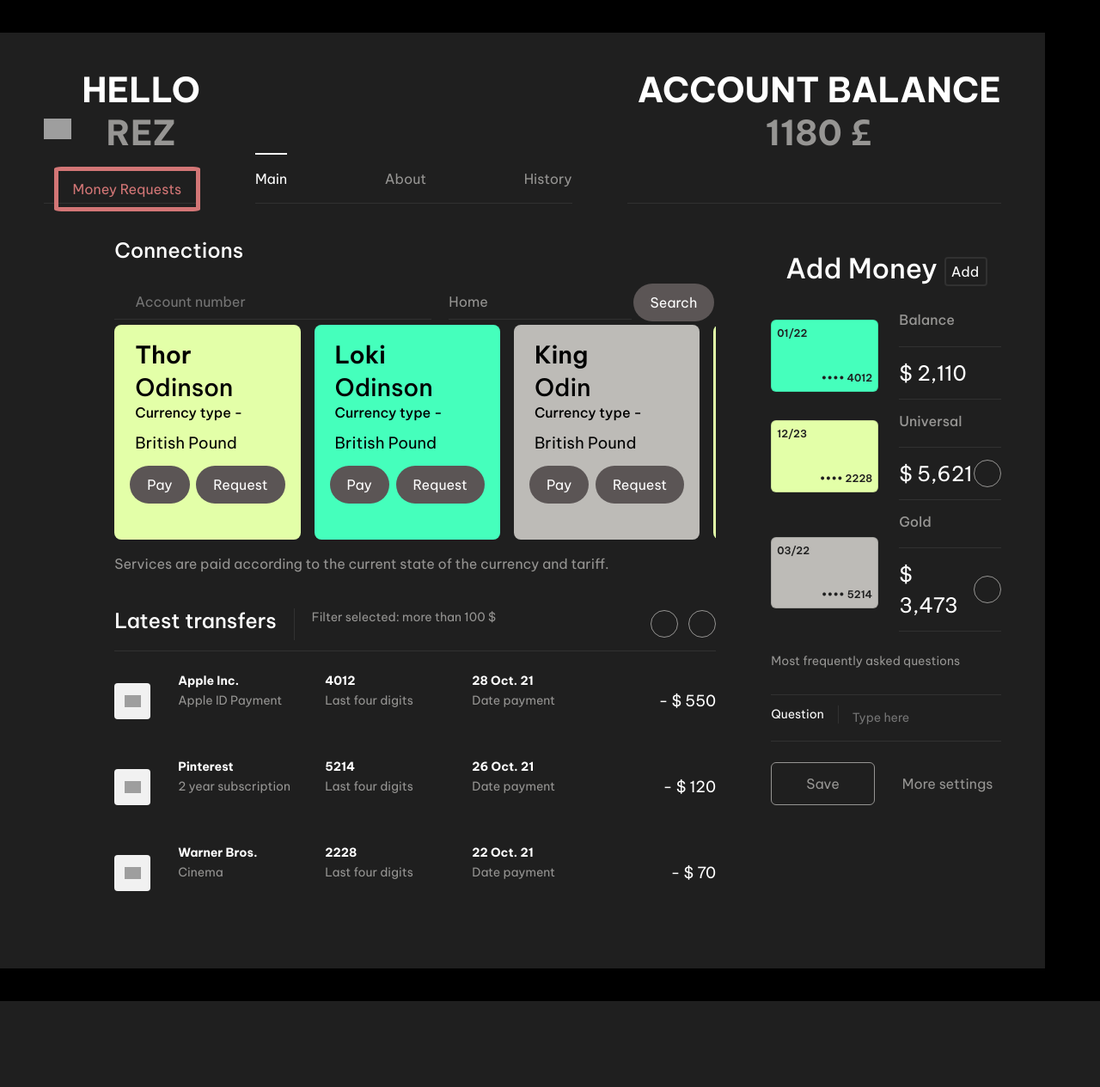
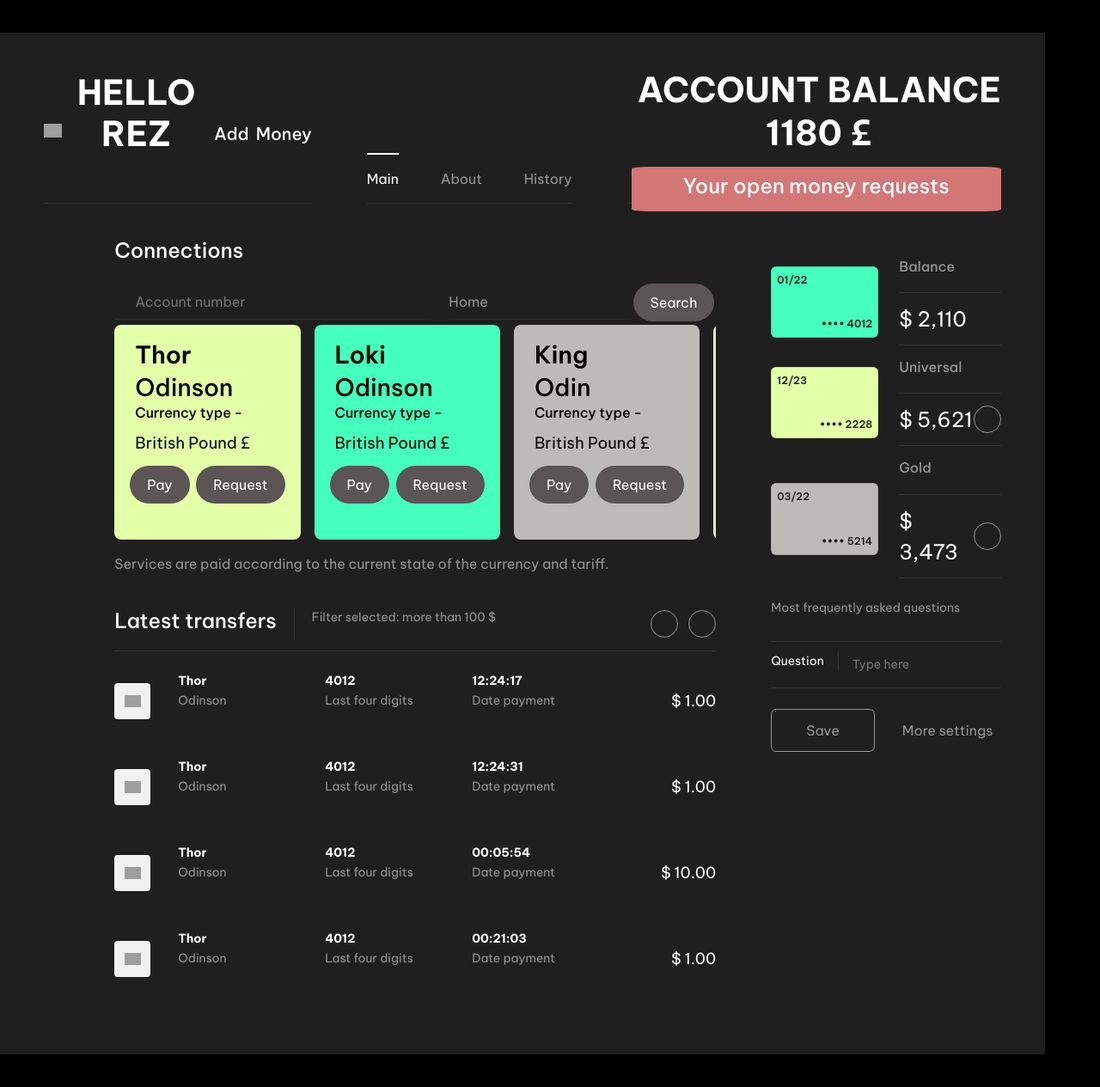
Before and after one commit to Rez27/webapps2024, a Django app: page /main/ in a window 1280 px wide. Shown: the whole page at 86% size. Before the commit the page ends 1165 px from the top, so only its background shows below. Run offline with Django 4.2, Linux system fonts and the light colour scheme; a user stored in the database is signed in; data comes from the database, SQL or seed files in the repository; both versions use the stored data as it was after the commit; data that the repository does not hold is empty; some libraries are stand-ins or nearby versions; grey boxes are pictures that could not be loaded.

Commit message:
Show recent received transactions on Main Page

```diff
--- a/payapp/views.py
+++ b/payapp/views.py
@@ -164,7 +164,7 @@ def main_page(request):
                 sender_profile = sender_user.payapp_profile
             except User.DoesNotExist:
                 return redirect('main_page')
-            print("This is sender_profile.bal",type(sender_profile.bal))
+            print("This is sender_profile.bal", type(sender_profile.bal))
             sender_profile.bal = float(sender_profile.bal)
             requested_amount = float(requested_amount)
 
@@ -191,6 +191,10 @@ def main_page(request):
     currency = user_profile.currency
     cur = get_currency_symbol(currency)
 
+    # To Show latest transactions
+    received_transactions = Transaction.objects.filter(receiver=user.payapp_profile)
+    sent_transactions = Transaction.objects.filter(sender=user.payapp_profile)
+
     context = {
         'balance': user_profile.bal,
         'addMoneyForm': addMoneyForm,
@@ -199,7 +203,9 @@ def main_page(request):
         'cur': cur,
         'username': username,
         'users': users,
-        'notifications': notifications
+        'notifications': notifications,
+        'received_transactions': received_transactions,
+        'sent_transactions': sent_transactions
     }
     return render(request, 'payapp/ui.html', context)
 
--- a/static/base/css/style1.css
+++ b/static/base/css/style1.css
@@ -1390,17 +1390,26 @@ footer p a:hover, footer p a:focus:hover {
     align-items: center;
 }
 
+.container-add {
+    display: flex;
+    justify-content: center;
+    align-items: center;
+}
+.container-add:hover {
+color: #45ffbc;
+}
+
 .icon-notification {
     position: absolute;
-    width: 170px;
+    width: 430px;
     height: 52px;
     top: 130px;
     right: 0; /* Adjust if needed */
     border-radius: 5%;
     border: 0;
-    background-color: transparent;
+    background-color: #D37676;
     border: 5px solid #D37676;
-    color: #D37676;
+    color: #ffffff;
     display: flex;
     align-items: center;
     justify-content: center;
@@ -1420,7 +1429,7 @@ footer p a:hover, footer p a:focus:hover {
 }
 
 .icon-notification:hover, .icon-notification:focus {
-    /*background-color: var(--c-gray-600);*/
+    background-color: var(--c-gray-600);
     box-shadow: 0 0 0 4px var(--c-gray-800), 0 0 0 5px var(--c-text-tertiary);
 }
 
--- a/templates/payapp/ui.html
+++ b/templates/payapp/ui.html
@@ -13,11 +13,14 @@
 					<img src="https://assets.codepen.io/285131/almeria-logo.svg"/>
 				</span>
                     <h1 class="logo-title">
-                        <span>Hello</span>
-                        <span>{{ username }}</span>
+                        <h1>Hello {{ username }}</h1>
+                        <div class="payment-section-header" onclick="openAddMoney()">
+                            <div class="container-add">
+                                <h5>Add</h5>
+                                <h5>Money</h5>
+                            </div>
+                        </div>
                     </h1>
-                    <button class="icon-notification" onclick="openNotificationModal()">Money Requests
-                    </button>
                 </div>
             </div>
 
@@ -41,10 +44,13 @@
                         <span>Account Balance</span>
                         {% if balance and cur %}
                             <span> {{ balance }} {{ cur }}</span>
-
                         {% else %}
                             <Span> <h5>Add Money to get started</h5></Span>
                         {% endif %}
+                        {#                        {% if notifications %}#}
+                        <button class="icon-notification" onclick="openNotificationModal()"><h4>Your open money requests
+                        </h4></button>
+                        {#                        {% endif %}#}
                     </h1>
                 </div>
             </div>
@@ -251,7 +257,7 @@
                                         <span> {{ user.first_name }}</span>
                                         <span> {{ user.last_name }}</span>
                                         <span> <h6>Currency type - </h6></span>
-                                        <span> <small>{{ user.payapp_profile.get_currency_display }}</small></span>
+                                        <span> <small>{{ user.payapp_profile.get_currency_display }} {{ cur }}</small></span>
                                     </h3>
                                 </div>
                                 <button class="flat-button"
@@ -283,72 +289,30 @@
                         </div>
                     </div>
                     <div class="transfers">
+                        {% for transaction in received_transactions %}
                             <div class="transfer">
                                 <div class="transfer-logo">
                                     <img src="https://assets.codepen.io/285131/apple.svg"/>
                                 </div>
                                 <dl class="transfer-details">
                                     <div>
-                                    <dt>Apple Inc.</dt>
-                                    <dd>Apple ID Payment</dd>
+                                        <dt>{{ transaction.sender.user.first_name }}</dt>
+                                        <dd>{{ transaction.sender.user.last_name }}</dd>
                                     </div>
                                     <div>
                                         <dt>4012</dt>
                                         <dd>Last four digits</dd>
                                     </div>
                                     <div>
-                                    <dt>28 Oct. 21</dt>
+                                        <dt>{{ transaction.timestamp|date:"H:i:s" }}</dt>
                                         <dd>Date payment</dd>
                                     </div>
                                 </dl>
                                 <div class="transfer-number">
-                                - $ 550
+                                    $ {{ transaction.amount }}
                                 </div>
                             </div>
-                        <div class="transfer">
-                            <div class="transfer-logo">
-                                <img src="https://assets.codepen.io/285131/pinterest.svg"/>
-                            </div>
-                            <dl class="transfer-details">
-                                <div>
-                                    <dt>Pinterest</dt>
-                                    <dd>2 year subscription</dd>
-                                </div>
-                                <div>
-                                    <dt>5214</dt>
-                                    <dd>Last four digits</dd>
-                                </div>
-                                <div>
-                                    <dt>26 Oct. 21</dt>
-                                    <dd>Date payment</dd>
-                                </div>
-                            </dl>
-                            <div class="transfer-number">
-                                - $ 120
-                            </div>
-                        </div>
-                        <div class="transfer">
-                            <div class="transfer-logo">
-                                <img src="https://assets.codepen.io/285131/warner-bros.svg"/>
-                            </div>
-                            <dl class="transfer-details">
-                                <div>
-                                    <dt>Warner Bros.</dt>
-                                    <dd>Cinema</dd>
-                                </div>
-                                <div>
-                                    <dt>2228</dt>
-                                    <dd>Last four digits</dd>
-                                </div>
-                                <div>
-                                    <dt>22 Oct. 21</dt>
-                                    <dd>Date payment</dd>
-                                </div>
-                            </dl>
-                            <div class="transfer-number">
-                                - $ 70
-                            </div>
-                        </div>
+                        {% endfor %}
                     </div>
                 </section>
             </div>
@@ -356,20 +320,6 @@
 
             <div class="app-body-sidebar">
                 <section class="payment-section">
-                    <div class="payment-section-header ">
-                        <div class="container">
-                            <h2>Add Money</h2>
-                            <button class="card-button" onclick="openAddMoney()">Add
-                                <svg width="2001" height="1237" viewBox="0 0 2001 1237" fill="none"
-                                     xmlns="http://www.w3.org/2000/svg">
-                                    <g>
-
-                                    </g>
-                                </svg>
-                            </button>
-
-                        </div>
-                    </div>
                     <div class="payments">
                         <div class="payment">
                             <div class="card green">
```
Also changed, not shown: db.sqlite3. Lines whose indentation alone changed are shown as unchanged.
